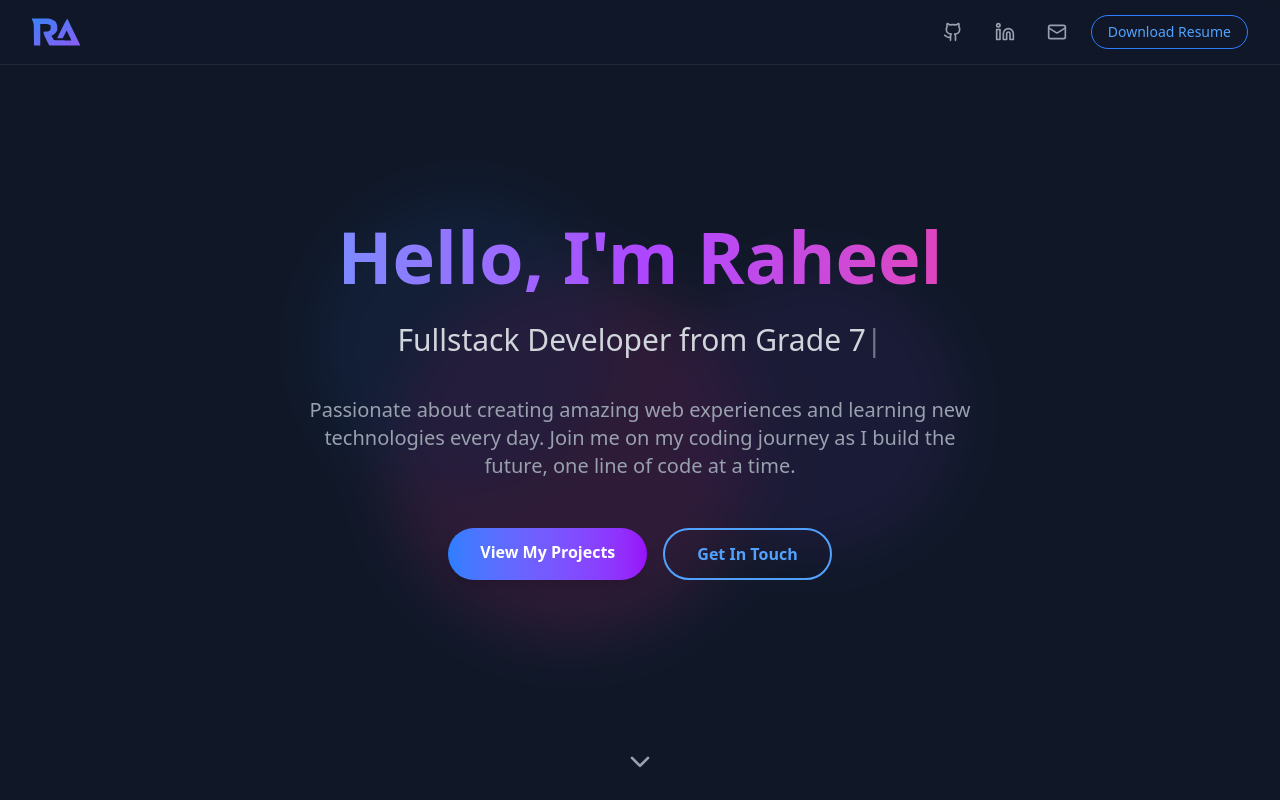
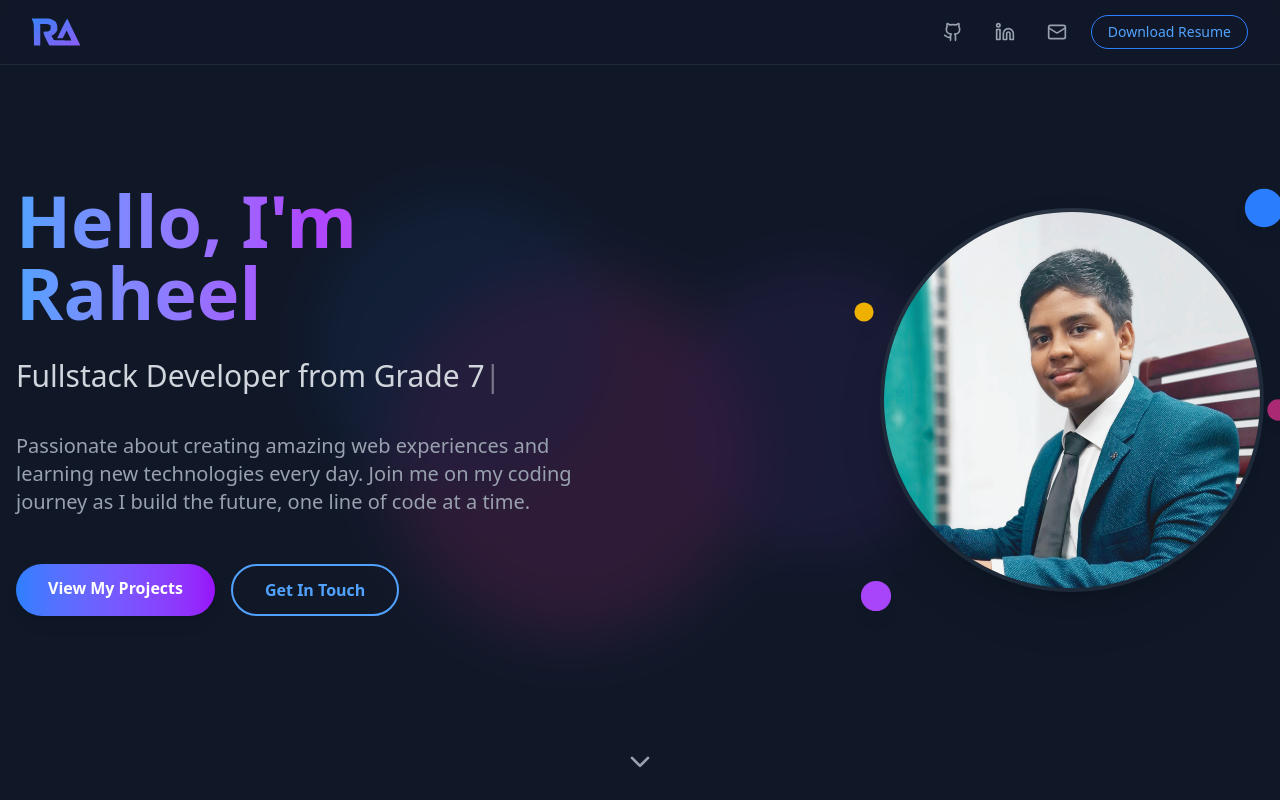
Before and after one commit to RaheelArfeen/Personal-Portfolio, a React (Vite) app: page / in a window 1280 px wide. Shown: the top 800 px of the page. Built offline with nearby package versions, Linux system fonts and the light colour scheme.

Commit message:
updated header

```diff
--- a/src/Components/Hero.jsx
+++ b/src/Components/Hero.jsx
@@ -1,6 +1,7 @@
 import { useState, useEffect } from "react";
 import { ChevronDown } from "lucide-react";
 import { motion } from "framer-motion";
+import RaheelArfeen from '../assets/RaheelArfeen.png'
 
 const Hero = () => {
     const [displayText, setDisplayText] = useState("");
@@ -64,21 +65,25 @@ const Hero = () => {
                 />
             </div>
 
-            <div className="container mx-auto px-4 text-center relative z-10">
-                <div className="max-w-4xl mx-auto">
+            <div className="container mx-auto px-4 relative z-10">
+                <div className="max-w-7xl mx-auto">
+                    {/* Horizontal Layout */}
+                    <div className="grid lg:grid-cols-2 gap-12 lg:gap-16 items-center">
+                        {/* Left Side - Content */}
+                        <div className="text-center lg:text-left order-2 lg:order-1">
                             <motion.h1
-                        className="text-4xl md:text-6xl lg:text-7xl font-bold mb-6 bg-gradient-to-r from-blue-400 via-purple-500 to-pink-500 bg-clip-text text-transparent"
-                        initial={{ opacity: 0, y: 50 }}
-                        animate={{ opacity: 1, y: 0 }}
+                                className="text-4xl md:text-5xl lg:text-6xl xl:text-7xl font-bold mb-6 bg-gradient-to-r from-blue-400 via-purple-500 to-pink-500 bg-clip-text text-transparent"
+                                initial={{ opacity: 0, x: -50 }}
+                                animate={{ opacity: 1, x: 0 }}
                                 transition={{ duration: 1, delay: 0.2 }}
                             >
                                 Hello, I'm Raheel
                             </motion.h1>
 
                             <motion.div
-                        className="text-xl md:text-2xl lg:text-3xl mb-8 h-12 flex items-center justify-center"
-                        initial={{ opacity: 0, y: 30 }}
-                        animate={{ opacity: 1, y: 0 }}
+                                className="text-xl md:text-2xl lg:text-3xl mb-8 h-12 flex items-center justify-center lg:justify-start"
+                                initial={{ opacity: 0, x: -30 }}
+                                animate={{ opacity: 1, x: 0 }}
                                 transition={{ duration: 0.8, delay: 0.5 }}
                             >
                                 <span className="text-gray-300">
@@ -94,9 +99,9 @@ const Hero = () => {
                             </motion.div>
 
                             <motion.p
-                        className="text-lg md:text-xl text-gray-400 mb-12 max-w-2xl mx-auto"
-                        initial={{ opacity: 0, y: 20 }}
-                        animate={{ opacity: 1, y: 0 }}
+                                className="text-lg md:text-xl text-gray-400 mb-12 max-w-2xl mx-auto lg:mx-0"
+                                initial={{ opacity: 0, x: -20 }}
+                                animate={{ opacity: 1, x: 0 }}
                                 transition={{ duration: 0.8, delay: 0.8 }}
                             >
                                 Passionate about creating amazing web experiences and learning new technologies every day.
@@ -104,9 +109,9 @@ const Hero = () => {
                             </motion.p>
 
                             <motion.div
-                        className="flex flex-col sm:flex-row gap-4 justify-center"
-                        initial={{ opacity: 0, y: 20 }}
-                        animate={{ opacity: 1, y: 0 }}
+                                className="flex flex-col sm:flex-row gap-4 justify-center lg:justify-start"
+                                initial={{ opacity: 0, x: -20 }}
+                                animate={{ opacity: 1, x: 0 }}
                                 transition={{ duration: 0.8, delay: 1 }}
                             >
                                 <motion.a
@@ -136,6 +141,93 @@ const Hero = () => {
                                 </motion.a>
                             </motion.div>
                         </div>
+
+                        {/* Right Side - Profile Picture */}
+                        <div className="flex justify-center lg:justify-end order-1 lg:order-2">
+                            <motion.div
+                                className="relative"
+                                initial={{ opacity: 0, x: 50, scale: 0.8 }}
+                                animate={{ opacity: 1, x: 0, scale: 1 }}
+                                transition={{
+                                    duration: 1,
+                                    delay: 0.1,
+                                    type: "spring",
+                                    stiffness: 200,
+                                    damping: 20
+                                }}
+                            >
+                                <motion.div
+                                    className="relative"
+                                    whileHover={{ scale: 1.05 }}
+                                    transition={{ type: "spring", stiffness: 300, damping: 30 }}
+                                >
+                                    {/* Profile image */}
+                                    <div className="relative w-64 h-64 md:w-80 md:h-80 lg:w-96 lg:h-96">
+                                        <img
+                                            src={RaheelArfeen}
+                                            alt="Raheel - Profile Picture"
+                                            className="w-full h-full rounded-full object-cover border-4 border-gray-800 shadow-2xl"
+                                        />
+
+                                        <div className="absolute inset-0 rounded-full bg-gradient-to-t from-transparent via-transparent to-white/5"></div>
+
+                                        <motion.div
+                                            className="absolute -top-4 -right-4 w-8 h-8 bg-blue-500 rounded-full shadow-lg"
+                                            animate={{
+                                                scale: [1, 1.2, 1],
+                                                opacity: [0.7, 1, 0.7]
+                                            }}
+                                            transition={{
+                                                duration: 2,
+                                                repeat: Infinity,
+                                                ease: "easeInOut"
+                                            }}
+                                        />
+                                        <motion.div
+                                            className="absolute -bottom-4 -left-4 w-6 h-6 bg-purple-500 rounded-full shadow-lg"
+                                            animate={{
+                                                scale: [1, 1.3, 1],
+                                                opacity: [0.8, 1, 0.8]
+                                            }}
+                                            transition={{
+                                                duration: 2.5,
+                                                repeat: Infinity,
+                                                ease: "easeInOut",
+                                                delay: 1
+                                            }}
+                                        />
+                                        <motion.div
+                                            className="absolute top-1/2 -right-6 w-5 h-5 bg-pink-500 rounded-full shadow-lg"
+                                            animate={{
+                                                scale: [1, 1.4, 1],
+                                                opacity: [0.6, 1, 0.6]
+                                            }}
+                                            transition={{
+                                                duration: 3,
+                                                repeat: Infinity,
+                                                ease: "easeInOut",
+                                                delay: 0.5
+                                            }}
+                                        />
+                                        <motion.div
+                                            className="absolute top-1/4 -left-6 w-4 h-4 bg-yellow-500 rounded-full shadow-lg"
+                                            animate={{
+                                                scale: [1, 1.2, 1],
+                                                opacity: [0.7, 1, 0.7]
+                                            }}
+                                            transition={{
+                                                duration: 2.2,
+                                                repeat: Infinity,
+                                                ease: "easeInOut",
+                                                delay: 1.5
+                                            }}
+                                        />
+                                    </div>
+                                </motion.div>
+                            </motion.div>
+                        </div>
+                    </div>
+                </div>
             </div>
 
             <motion.div
```
Also changed, not shown: src/assets/RaheelArfeen.png (added). Lines whose indentation alone changed are shown as unchanged.
